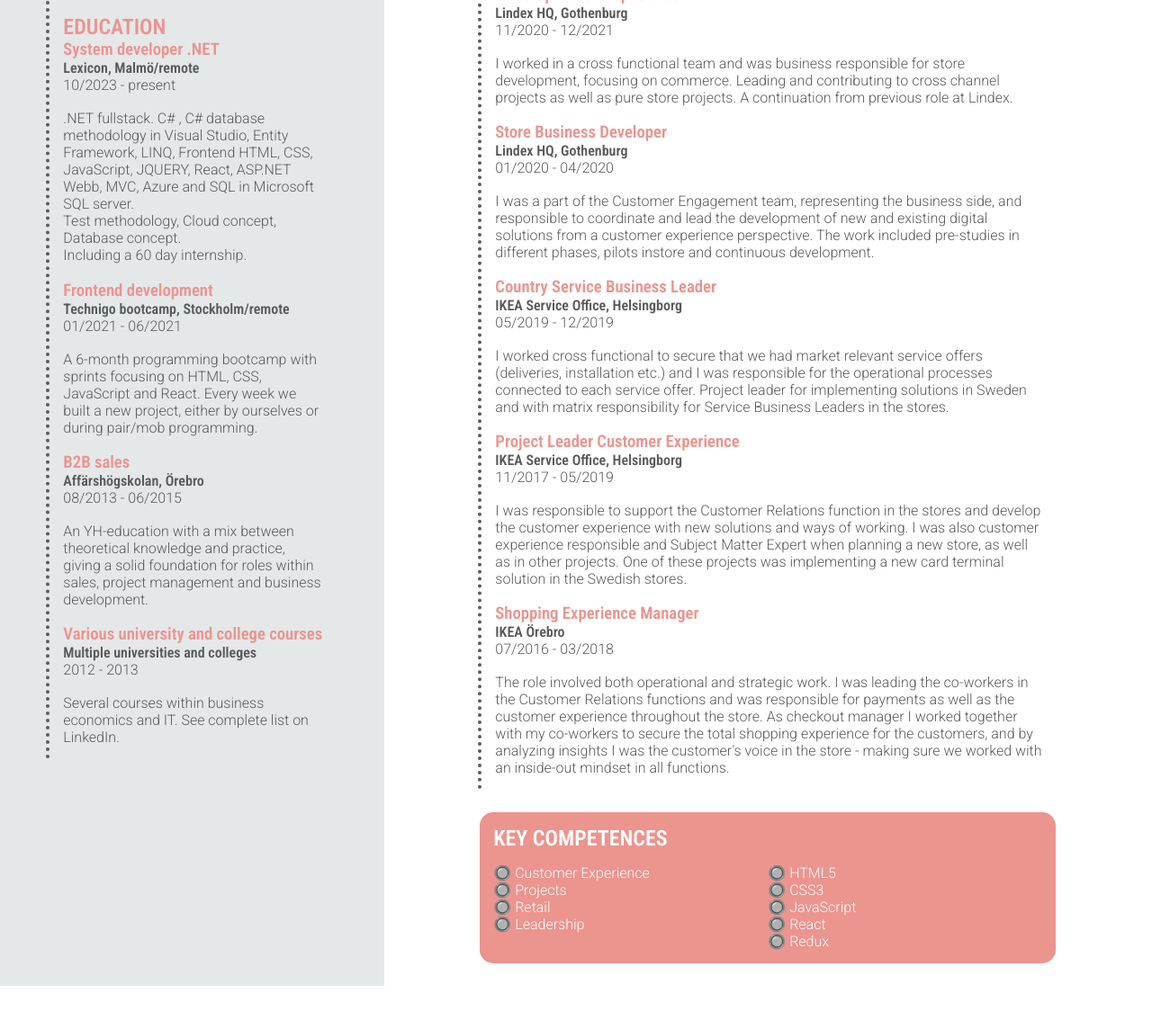
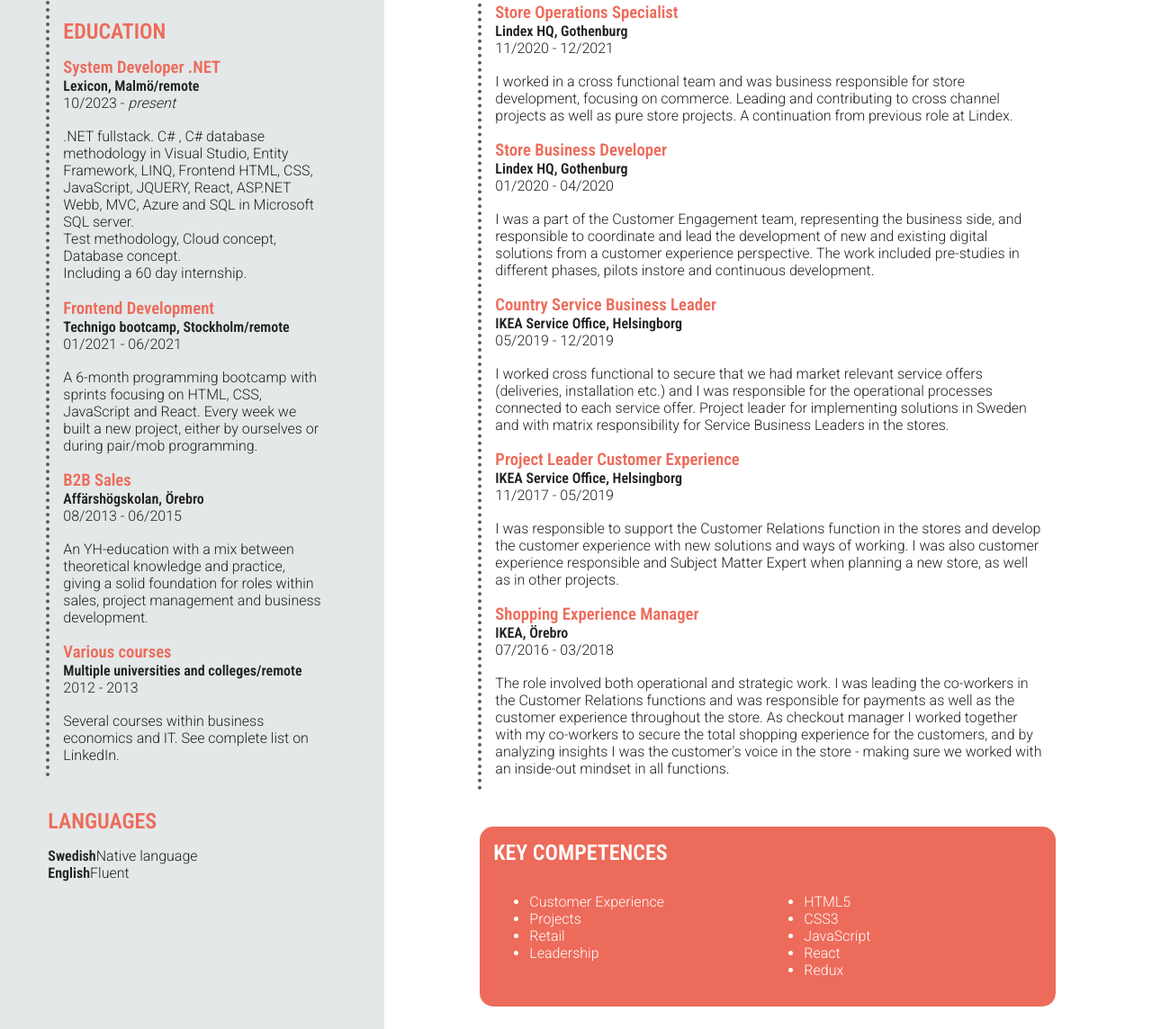
Before and after one commit to darcywinterhill/CV, a plain HTML site: page index.html in a window 1280 px wide. Shown: the part 413-1557 px from the top of the page at 90% size. Before the commit the page ends 1509 px from the top, so only its background shows below. Drawn offline with Linux system fonts and the light colour scheme.

Commit message:
all content added

```diff
--- a/index.html
+++ b/index.html
@@ -14,12 +14,12 @@
     <div id="left-side">
       <img id="main-photo" src="./images/darcyw.jpg" alt="darcy winterhill" />
 
-      <div id="experience">
+      <div class="experience">
         <div class="experience-container">
           <h2>EDUCATION</h2>
-        <h3>System developer .NET</h3>
+          <h3>System Developer .NET</h3>
           <h4>Lexicon, Malmö/remote</h4>
-        <p>10/2023 - present</p>
+          <p>10/2023 - <i>present</i></p>
           <br>
           <p>.NET fullstack. C# , C# database methodology in Visual Studio, Entity Framework,
             LINQ, Frontend HTML, CSS, JavaScript, JQUERY, React, ASP.NET Webb, MVC, Azure
@@ -30,22 +30,22 @@
             Including a 60 day internship.
             <br>
             <br>
-        <h3>Frontend development</h3>
+            <h3>Frontend Development</h3>
             <h4>Technigo bootcamp, Stockholm/remote</h4>
             <p>01/2021 - 06/2021</p>
             <br>
             <p>A 6-month programming bootcamp with sprints focusing on HTML, CSS, JavaScript and React.
               Every week we built a new project, either by ourselves or during pair/mob programming.</p>
             <br>
-        <h3>B2B sales</h3>
+            <h3>B2B Sales</h3>
             <h4>Affärshögskolan, Örebro</h4>
             <p>08/2013 - 06/2015</p>
             <br>
             <p>An YH-education with a mix between theoretical knowledge and practice,
               giving a solid foundation for roles within sales, project management and business development.</p>
             <br>
-        <h3>Various university and college courses</h3>
-        <h4>Multiple universities and colleges</h4>
+            <h3>Various courses</h3>
+            <h4>Multiple universities and colleges/remote</h4>
             <p>2012 - 2013</p>
             <br>
             <p>Several courses within business economics and IT.
@@ -53,6 +53,19 @@
             </p>
         </div>
       </div>
+
+      <div id="languages">
+        <h2>LANGUAGES</h2>
+        <div id="language-container">
+        <h4>Swedish </h4>
+        <p>Native language</p>
+      </div>
+        <div id="language-container">
+        <h4>English </h4>
+        <p>Fluent</p>
+      </div>
+      </div>
+
     </div>
 
     <div id="right-side">
@@ -61,7 +74,7 @@
         <div id="contact-info">
           <p class="contacts">darcy.winterhill@gmail.com</p>
           <p class="contacts">+46 72 25 11 261</p>
-          <p class="contacts">linkedin.com/in/darcywinterhill/</p>
+          <a href="https://www.linkedin.com/in/darcywinterhill/" target="_blank">linkedin.com/in/darcywinterhill/</a>
         </div>
       </header>
       <div class="pink-box">
@@ -79,7 +92,7 @@
           and <b>experiences</b> in heart.</p>
       </div>
 
-      <div id="experience">
+      <div class="experience">
         <div class="experience-container">
           <h2>RECENT ROLES</h2>
 
@@ -110,8 +123,10 @@
           <p>05/2019 - 12/2019</p>
           <br>
           <p>I worked cross functional to secure that we had market relevant service offers
-            (deliveries, installation etc.) and I was responsible for the operational processes connected to each service offer.
-            Project leader for implementing solutions in Sweden and with matrix responsibility for Service Business Leaders in the stores.
+            (deliveries, installation etc.) and I was responsible for the operational processes connected to each
+            service offer.
+            Project leader for implementing solutions in Sweden and with matrix responsibility for Service Business
+            Leaders in the stores.
           </p>
           <br>
 
@@ -119,20 +134,22 @@
           <h4>IKEA Service Office, Helsingborg</h4>
           <p>11/2017 - 05/2019</p>
           <br>
-          <p>I was responsible to support the Customer Relations function in the stores and develop the customer experience
+          <p>I was responsible to support the Customer Relations function in the stores and develop the customer
+            experience
             with new solutions and ways of working. I was also customer experience responsible and Subject Matter Expert
-            when planning a new store, as well as in other projects. One of these projects was implementing a new card terminal solution
-            in the Swedish stores.
+            when planning a new store, as well as in other projects.
           </p>
           <br>
 
           <h3>Shopping Experience Manager</h3>
-          <h4>IKEA Örebro</h4>
+          <h4>IKEA, Örebro</h4>
           <p>07/2016 - 03/2018</p>
           <br>
-          <p>The role involved both operational and strategic work. I was leading the co-workers in the Customer Relations functions
+          <p>The role involved both operational and strategic work. I was leading the co-workers in the Customer
+            Relations functions
             and was responsible for payments as well as the customer experience throughout the store.
-            As checkout manager I worked together with my co-workers to secure the total shopping experience for the customers,
+            As checkout manager I worked together with my co-workers to secure the total shopping experience for the
+            customers,
             and by analyzing insights I was the customer's voice in the store -
             making sure we worked with an inside-out mindset in all functions.
           </p>
@@ -144,17 +161,21 @@
         <h2>KEY COMPETENCES</h2>
         <div id="competence-container">
           <div class="competence-section">
-            <p>🔘 Customer Experience</p>
-            <p>🔘 Projects</p>
-            <p>🔘 Retail</p>
-            <p>🔘 Leadership</p>
+            <ul>
+              <li>Customer Experience</li>
+              <li>Projects</li>
+              <li>Retail</li>
+              <li>Leadership</li>
+            </ul>
           </div>
           <div class="competence-section">
-            <p>🔘 HTML5</p>
-            <p>🔘 CSS3</p>
-            <p>🔘 JavaScript</p>
-            <p>🔘 React</p>
-            <p>🔘 Redux</p>
+            <ul>
+              <li>HTML5</li>
+              <li>CSS3</li>
+              <li>JavaScript</li>
+              <li>React</li>
+              <li>Redux</li>
+            </ul>
           </div>
         </div>
       </div>
--- a/style.css
+++ b/style.css
@@ -4,22 +4,42 @@ body {
   margin: 0;
 }
 
-h2, h3 {
+h2 {
   font-family: 'Roboto Condensed', sans-serif;
-  color: #ec948e;
+  color: #ED6B5A;
+  margin-bottom: 15px;
+}
+
+h3 {
+  font-family: 'Roboto Condensed', sans-serif;
+  color: #ED6B5A;
   margin: 0;
 }
 
 h4 {
   font-family: 'Roboto Condensed', sans-serif;
-  color: #5a5a5a;
+  color: #212121;
   margin: 0;
 }
 
 p {
   font-family: 'Roboto', sans-serif;
-  color: #5a5a5a;
+  color: #212121;
   margin: 0;
+}
+
+li {
+  font-family: 'Roboto', sans-serif;
+  color: white;
+  margin: 15px;
+  margin: 0;
+}
+
+a {
+  font-family: 'Roboto Condensed', sans-serif;
+  color: #212121;
+  margin: 0;
+  text-decoration: none;
 }
 
 #container {
@@ -39,7 +59,7 @@ p {
   width: 70%;
   border-radius: 50%;
   margin: 10%;
-  border: 15px solid #ec948e;
+  border: 15px solid #ED6B5A;
 }
 
 #right-side {
@@ -55,7 +75,7 @@ header {
 
 h1 {
   font-family: 'Roboto Condensed', sans-serif;
-  color: #ec948e;
+  color: #ED6B5A;
   font-size: 60px;
   border-bottom: 4px dotted #5a5a5a;
   padding: 35px 0 10px 0;
@@ -75,7 +95,7 @@ h1 {
 
 .pink-box {
   width: 75%;
-  background-color: #ec948e;
+  background-color: #ED6B5A;
   border-radius: 15px;
   margin: 25px 0;
 }
@@ -95,9 +115,10 @@ h1 {
   text-align: center;
 }
 
-#experience {
+.experience {
   width: 75%;
   border-left: 4px dotted #5a5a5a;
+  margin-bottom: 15px;
 }
 
 #experience > h2 {
@@ -106,6 +127,14 @@ h1 {
 
 .experience-container {
   margin: 15px;
+}
+
+#languages {
+  width: 75%;
+}
+
+#language-container {
+  display: flex;
 }
 
 #competence-container {
```
Also changed, not shown: images/darcy2.jpg (deleted). Lines whose indentation alone changed are shown as unchanged.
